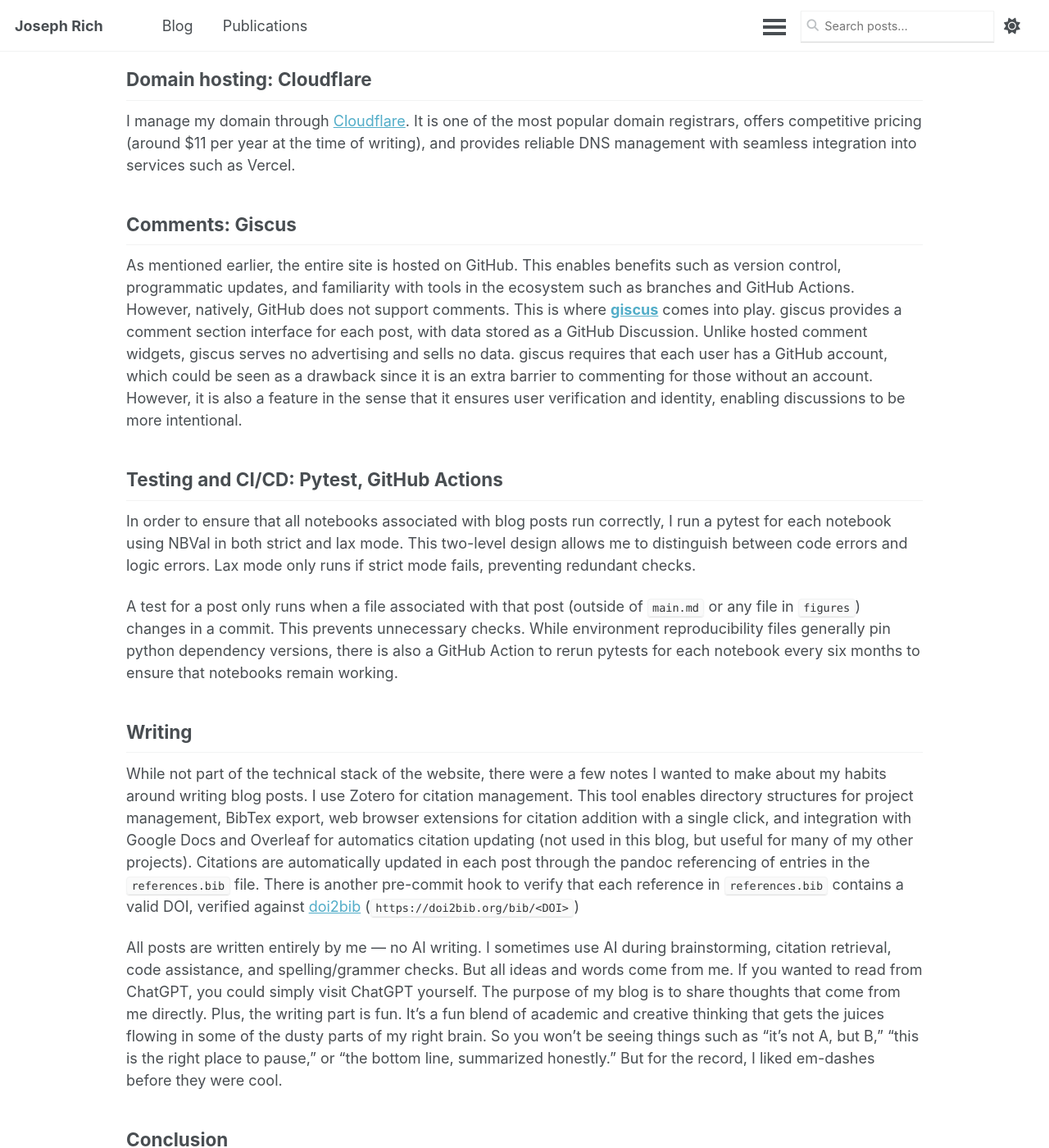
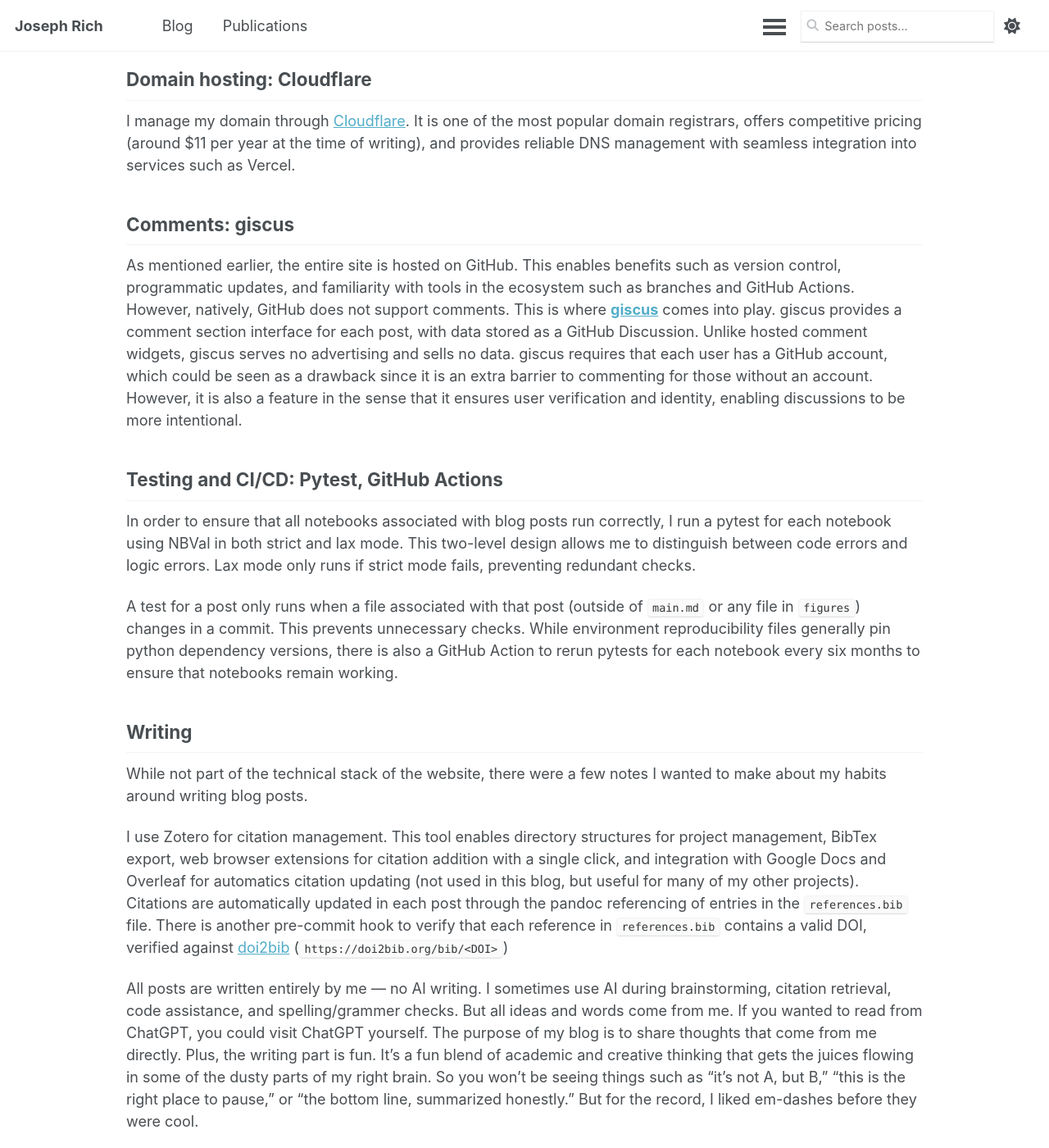
Before and after one commit to josephrich98/joseph_rich_blog, a Jekyll site: the page built from site/_posts/2026-06-01-how-this-blog-is-built.md, in a window 1280 px wide and 1400 px high, scrolled down 2918 px. Shown: the whole window at 82% size. Built offline with Jekyll 4.4.1, drawn with Linux system fonts in a browser that asks for light colours; a script that is not in the unit is left out; comment, search, counter and statistics services are not loaded; some of the changed text lies outside the part shown.

Commit message:
updated meta blog post

````diff
--- a/site/_posts/2026-06-01-how-this-blog-is-built.md
+++ b/site/_posts/2026-06-01-how-this-blog-is-built.md
@@ -46,7 +46,7 @@
   Dockerfile         # a container that reproduces this post
 ```
 
-Each post is simply a Markdown file `main.md`. Markdown struck a good balance between simplicity and expressiveness. It enables basic features such as text blocks, headings, equations, images, hyperlinks, and code blocks. I write most of my academic manuscripts in LaTeX and considered using the same for this page, but it felt a bit overkill in the absence of customized post layouts, extended mathematical proof derivations, and detailed figure specifications.
+Each post is just a Markdown file `main.md`. Markdown struck a good balance between simplicity and expressiveness. It enables basic features such as text blocks, headings, equations, images, hyperlinks, and code blocks. I write most of my academic manuscripts in LaTeX and considered using the same for this page, but it felt a bit overkill in the absence of customized post layouts, extended mathematical proof derivations, and detailed figure specifications.
 
 Accompanying each post is a Jupyter notebook `notebook.ipynb`. This notebook contains code to reproduce all analyses from the post. Scripts with longer runtimes, called by the notebook, are included in the `scripts/` directory. Data files are stored in `data/`, which is git-ignored because files might be large and unnecessary for site generation. Code for data download will always be present in the notebook or as a script when publicly available to ensure full reproducibility. Figures are written into `figures/`, also git-ignored as these are a copy of the figures stored in the `site` directory.
 
@@ -57,7 +57,7 @@
 ## Domain hosting: Cloudflare
 I manage my domain through [Cloudflare](https://www.cloudflare.com/). It is one of the most popular domain registrars, offers competitive pricing (around $11 per year at the time of writing), and provides reliable DNS management with seamless integration into services such as Vercel.
 
-## Comments: Giscus
+## Comments: giscus
 As mentioned earlier, the entire site is hosted on GitHub. This enables benefits such as version control, programmatic updates, and familiarity with tools in the ecosystem such as branches and GitHub Actions. However, natively, GitHub does not support comments. This is where [**giscus**](https://giscus.app/) comes into play. giscus provides a comment section interface for each post, with data stored as a GitHub Discussion. Unlike hosted comment widgets, giscus serves no advertising and sells no data. giscus requires that each user has a GitHub account, which could be seen as a drawback since it is an extra barrier to commenting for those without an account. However, it is also a feature in the sense that it ensures user verification and identity, enabling discussions to be more intentional.
 
 ## Testing and CI/CD: Pytest, GitHub Actions
@@ -67,10 +67,11 @@
 
 ## Writing
 While not part of the technical stack of the website, there were a few notes I wanted to make about my habits around writing blog posts.
+
 I use Zotero for citation management. This tool enables directory structures for project management, BibTex export, web browser extensions for citation addition with a single click, and integration with Google Docs and Overleaf for automatics citation updating (not used in this blog, but useful for many of my other projects). Citations are automatically updated in each post through the pandoc referencing of entries in the `references.bib` file. There is another pre-commit hook to verify that each reference in `references.bib` contains a valid DOI, verified against [doi2bib](https://doi2bib.org/)
 (`https://doi2bib.org/bib/<DOI>`)
 
-All posts are written entirely by me — no AI writing. I sometimes use AI during brainstorming, citation retrieval, code assistance, and spelling/grammer checks. But all ideas and words come from me. If you wanted to read from ChatGPT, you could simply visit ChatGPT yourself. The purpose of my blog is to share thoughts that come from me directly. Plus, the writing part is fun. It's a fun blend of academic and creative thinking that gets the juices flowing in some of the dusty parts of my right brain. So you won't be seeing things such as "it's not A, but B," "this is the right place to pause," or "the bottom line, summarized honestly." But for the record, I liked em-dashes before they were cool.
+All posts are written entirely by me — no AI writing. I sometimes use AI during brainstorming, citation retrieval, code assistance, and spelling/grammer checks. But all ideas and words come from me. If you wanted to read from ChatGPT, you could visit ChatGPT yourself. The purpose of my blog is to share thoughts that come from me directly. Plus, the writing part is fun. It's a fun blend of academic and creative thinking that gets the juices flowing in some of the dusty parts of my right brain. So you won't be seeing things such as "it's not A, but B," "this is the right place to pause," or "the bottom line, summarized honestly." But for the record, I liked em-dashes before they were cool.
 
 ## Conclusion
 This setup allows maintaining the blog to be effortless from a technical standpoint. To add a new blog post, I simply make a directory in the `posts` directory containing a `main.md` file (and the associated Jupyter notebook and environment reproducibility files for best practice) and push my changes to GitHub. To add a publication, I simply add a file in `site/_publications/<date-name>md`. That's it.
````
Also changed, not shown: posts/how-this-blog-is-built/main.md (+4 -3 lines).
